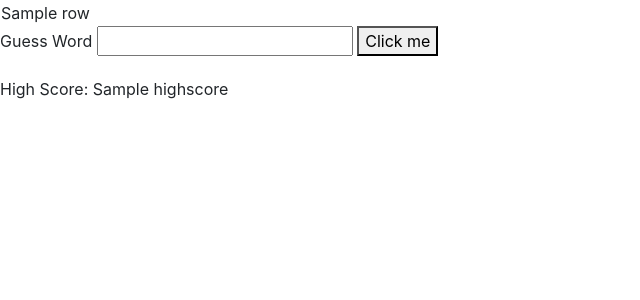
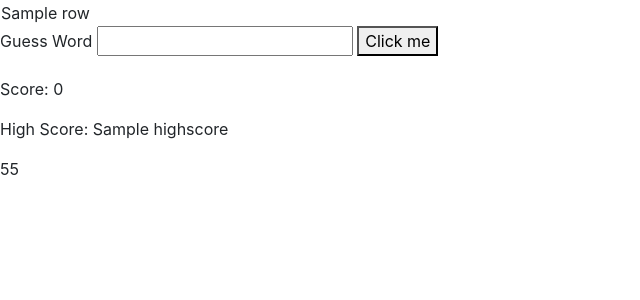
Before and after one commit to lawrencedovin/boggle, a Flask app: template templates/game.html in a window 1280 px wide. Shown: the top 300 px of the page, without its empty margins (0-640 px from the left). Run offline with Flask 2, Linux system fonts and the light colour scheme; the template is opened without the code that fills it: most values are stand-ins (such as "Sample title", 1, 10 or a date in 2020); parts of the project's set-up code (start-up, migrations or seed data) failed here and were passed over; some libraries are stand-ins or nearby versions.

Commit message:
Session now stores correct high score and displays it

```diff
--- a/app.py
+++ b/app.py
@@ -28,8 +28,9 @@
     board = boggle_game.make_board()
     session['board'] = board
     highscore = session.get('highscore', 0)
+    nplays = session.get("nplays", 0)
 
-    return render_template('game.html', board=board, highscore=highscore)
+    return render_template('game.html', board=board, highscore=highscore, nplays=nplays)
 
 
 @app.route('/check-guess')
@@ -43,9 +44,11 @@
 def post_score():
     """Receive score, update nplays, update high score if appropriate."""
 
-    score = request.json["score"]
+    score = request.json['score']
     highscore = session.get("highscore", 0)
+    nplays = session.get("nplays", 0)
 
+    session['nplays'] = nplays + 1
     session['highscore'] = max(score, highscore)
 
     return jsonify(brokeRecord=score > highscore)
--- a/static/app.js
+++ b/static/app.js
@@ -6,13 +6,13 @@
 const $highScore = $('#high-score');
 const $msg = $('#msg');
 let currentScore = 0;
-let seconds = 20;
+let seconds = 60;
 
 async function checkGuess() {
     let guess = $guessInput.val();
     try {
         const response = await axios.get('/check-guess', { params: { guess: guess }});
-        const {result} = response.data; //result = response.data
+        const {result} = response.data;
         appendResultsToView(result, guess);
     } catch (e) {
         alert(`Error: ${e}`);
@@ -24,7 +24,7 @@
     if(result === 'ok'){
         $result.text('Correct!');
         currentScore += (guess.length * 10);
-        $currentScore.text(currentScore)
+        $currentScore.text(`Score: ${currentScore}`)
     }
     else if(result === 'not-on-board') $result.text('Not on board');
     else $result.text('Not a word');
@@ -41,7 +41,6 @@
 
 async function scoreGame() {
     const resp = await axios.post('/post-score', { score: currentScore });
-    // console.log(`I'm a score ${resp.data}`);
     if (resp.data.brokeRecord) {
       $msg.text(`New record: ${currentScore}`);
     } else {
@@ -49,8 +48,8 @@
     }
   }
 
-async function countdown() {
-    let countdown = setInterval(function() {
+function countdown() {
+    let countdown = setInterval(async function() {
         if(seconds === 0) {
             alert('Times up!');
             // Clears input and disables input value and submit button
--- a/templates/game.html
+++ b/templates/game.html
@@ -20,7 +20,7 @@
   <button id="guess-button">Click me</button>
 </form>
 <p id="result"></p>
-<p id="current-score"></p>
+<p id="current-score">Score: 0</p>
 <p id="high-score">High Score: {{ highscore }}</p>
 <p id="countdown"></p>
 <p id="msg"></p>
```
